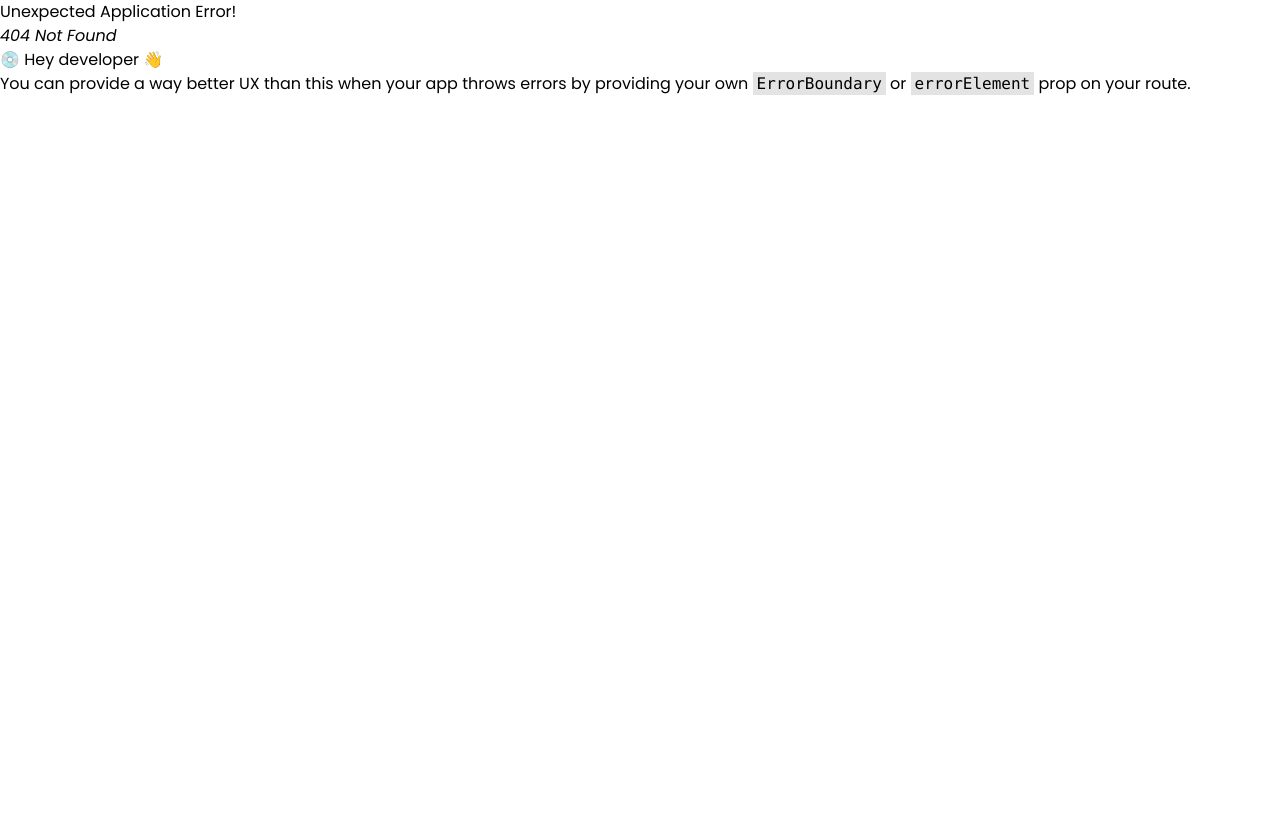
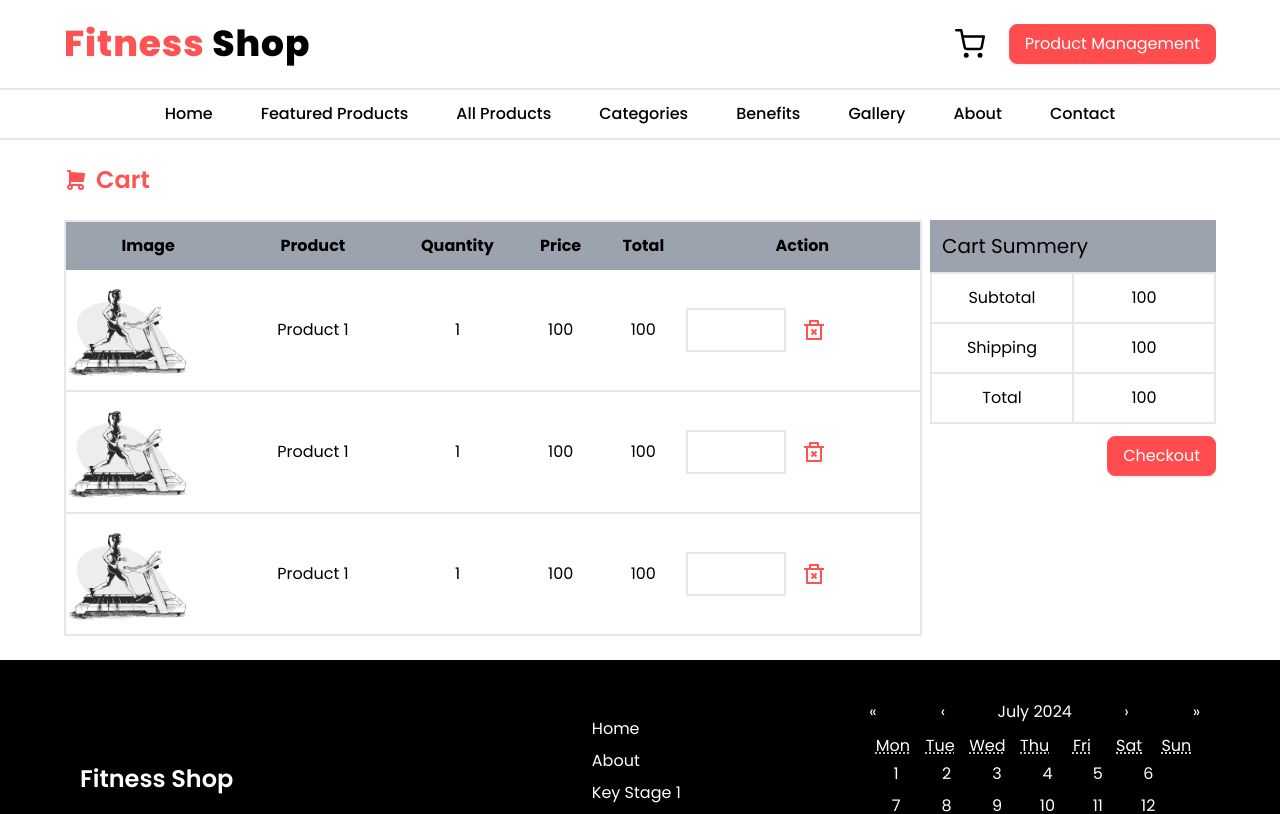
Before and after one commit to thdihan/ph-fitness-shop, a React (Vite) app: page /cart in a window 1280 px wide. Before the commit this address had no page. Shown: the top 814 px of the page. Built offline with nearby package versions, Linux system fonts and the light colour scheme.

Commit message:
Cart page done

```diff
--- /dev/null
+++ b/src/components/Cart/CartTableRow.tsx
@@ -0,0 +1,33 @@
+import { RiDeleteBin2Line } from "react-icons/ri";
+import trademill from "../../assets/trademill.jpg";
+const CartTableRow = () => {
+    return (
+        <tr className="text-center border-b-2">
+            <td className="py-3 w-[100px]">
+                <img src={trademill} alt="" className="w-[125px]" />
+            </td>
+            <td className="py-3 w-[100px]">Product 1</td>
+            <td className="py-3 w-[50px]">1</td>
+            <td className="py-3 w-[50px]">100</td>
+            <td className="py-3 w-[50px]">100</td>
+
+            <td className="py-3 w-[100px]">
+                <div className="flex items-center  space-x-4 ">
+                    <div>
+                        <input
+                            type="number"
+                            name="qty"
+                            id=""
+                            className="border-2 p-2 w-[100px]"
+                        />
+                    </div>
+                    <div className="text-2xl text-[#FF5252] cursor-pointer">
+                        <RiDeleteBin2Line />
+                    </div>
+                </div>
+            </td>
+        </tr>
+    );
+};
+
+export default CartTableRow;
--- a/src/components/Navbar/Header.tsx
+++ b/src/components/Navbar/Header.tsx
@@ -1,12 +1,15 @@
 import { Button, ConfigProviderProps } from "antd";
 import { FiShoppingCart } from "react-icons/fi";
+import { Link } from "react-router-dom";
 
 type SizeType = ConfigProviderProps["componentSize"];
 const Header = () => {
     return (
         <div className="flex space-x-6 items-center ">
             <div>
-                <FiShoppingCart className="text-3xl font-bold " />
+                <Link to={`/cart`}>
+                    <FiShoppingCart className="text-3xl font-bold " />
+                </Link>
             </div>
             <div>
                 <Button
--- /dev/null
+++ b/src/pages/Cart.tsx
@@ -0,0 +1,75 @@
+import { TbShoppingCartFilled } from "react-icons/tb";
+import CartTableRow from "../components/Cart/CartTableRow";
+import { Button } from "antd";
+import { SizeType } from "../types";
+const Cart = () => {
+    return (
+        <div className="px-16 py-6">
+            <div>
+                <h2
+                    className="text-2xl flex items-center space-x-2 font-semibold text-[#FF5252]
+                "
+                >
+                    <TbShoppingCartFilled /> <span>Cart</span>
+                </h2>
+            </div>
+            <div className="flex space-x-2">
+                <div className="overflow-auto mt-6 flex-[3]">
+                    <table className="w-full border-2">
+                        <thead className="bg-gray-400">
+                            <tr className="">
+                                <th className="py-3 w-[100px]">Image</th>
+                                <th className="py-3 w-[100px]">Product</th>
+                                <th className="py-3 w-[50px]">Quantity</th>
+                                <th className="py-3 w-[50px]">Price</th>
+                                <th className="py-3 w-[50px]">Total</th>
+                                <th className="py-3 w-[100px]">Action</th>
+                            </tr>
+                        </thead>
+
+                        <tbody>
+                            <CartTableRow />
+                            <CartTableRow />
+                            <CartTableRow />
+                        </tbody>
+                    </table>
+                </div>
+
+                <div className=" mt-6 flex-1">
+                    <div>
+                        <h2 className="text-xl  bg-gray-400 p-3">
+                            Cart Summery
+                        </h2>
+                        <table className="w-full text-center border-2">
+                            <tr className="border-b-2 divide-x-2">
+                                <td className="w-[100px] p-3">Subtotal</td>
+                                <td className="w-[100px]  p-3">100</td>
+                            </tr>
+                            <tr className="border-b-2 divide-x-2">
+                                <td className="w-[100px]  p-3">Shipping</td>
+                                <td className="w-[100px]  p-3">100</td>
+                            </tr>
+                            <tr className="border-b-2 divide-x-2">
+                                <td className="w-[100px]  p-3">Total</td>
+                                <td className="w-[100px]  p-3">100</td>
+                            </tr>
+                        </table>
+                    </div>
+
+                    <div className="flex justify-end mt-3">
+                        <Button
+                            type="primary"
+                            className="bg-[#FF5252] hover:bg-[#fff] hover:border-[#FF5252] hover:text-[#FF5252] border-[#FF5252] text-white font-normal"
+                            size={"large" as SizeType}
+                            danger
+                        >
+                            Checkout
+                        </Button>
+                    </div>
+                </div>
+            </div>
+        </div>
+    );
+};
+
+export default Cart;
--- a/src/routes/routes.tsx
+++ b/src/routes/routes.tsx
@@ -3,6 +3,7 @@ import App from "../App";
 import Home from "../pages/Home";
 import AllProducts from "../pages/AllProducts";
 import ProductDetails from "../components/Products/ProductDetails";
+import Cart from "../pages/Cart";
 
 const router = createBrowserRouter([
     {
@@ -21,6 +22,10 @@ const router = createBrowserRouter([
                 path: "/products/:id",
                 element: <ProductDetails />,
             },
+            {
+                path: "/cart",
+                element: <Cart />,
+            },
         ],
     },
 ]);
```
